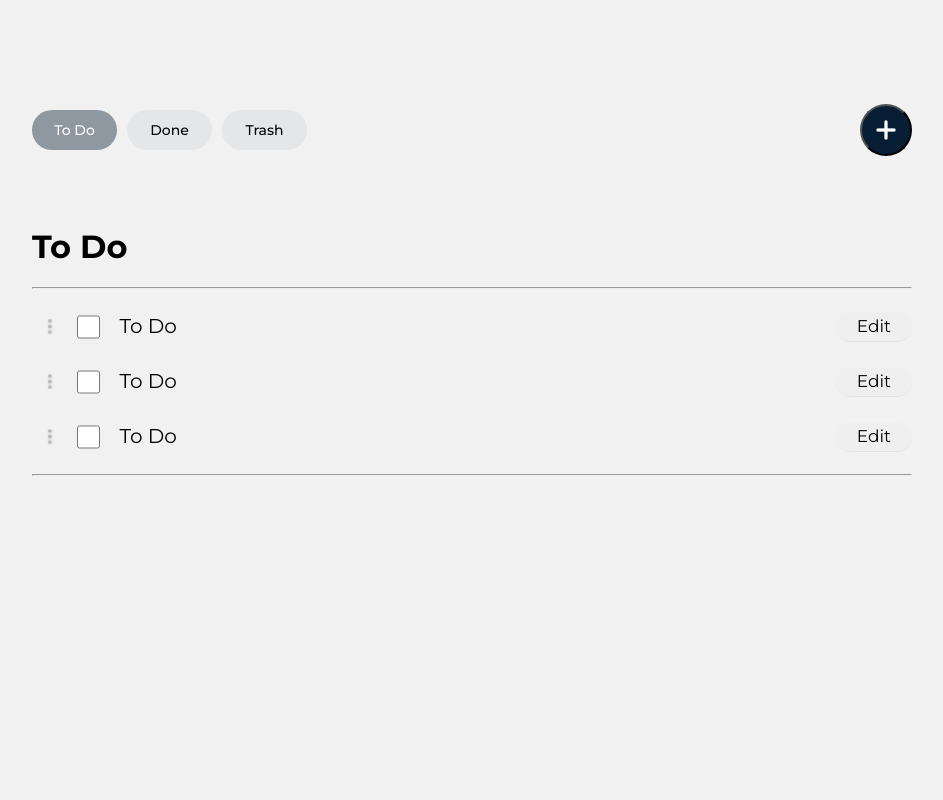
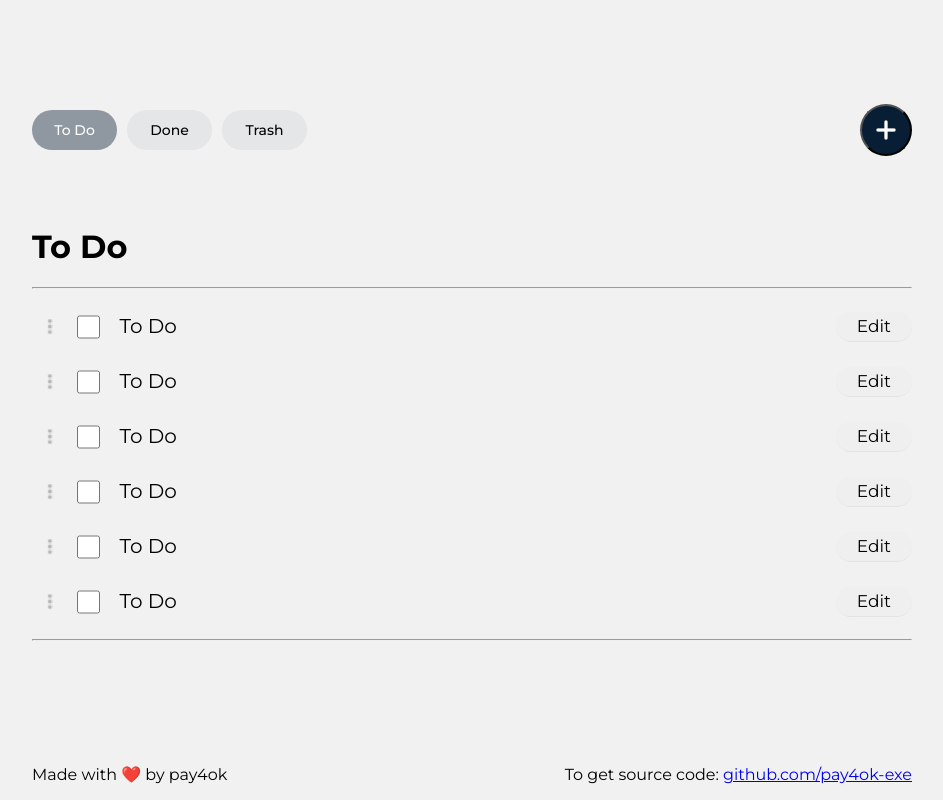
Before and after one commit to pay4ok-exe/Todoshka-React, a React (Vite) app: page / in a window 1280 px wide. Shown: the part 197-997 px from the top of the page, without its empty margins (168-1111 px from the left). Before the commit the page ends 821 px from the top, so only its background shows below. Built offline with nearby package versions, Linux system fonts and the light colour scheme.

Commit message:
Updated Footer Component

```diff
--- a/src/App.css
+++ b/src/App.css
@@ -6,7 +6,7 @@ body{
   font-optical-sizing: auto;
   background-color: #F1F1F1;
   /* width: 100%; */
-  /* height: 100%; */
+  height: 100%;
   /* display: flex; */
   /* justify-content: center; */
 }
@@ -14,8 +14,9 @@ body{
 .App{
   display: flex;
   flex-direction: column;
-  justify-content: space-between;
-  margin: 40px 200px;
+  justify-content: space-around;
+  margin: 40px 200px 10px 200px;
+  height: calc(100vh - 50px);
 }
 
 .Header{
@@ -45,3 +46,12 @@ body{
   width: 70px;
   border-radius: 50%;
 }
+
+.footer{
+  display: flex;
+  justify-content: space-between;
+}
+
+.footer *{
+  font-size:medium;
+}
--- a/src/App.jsx
+++ b/src/App.jsx
@@ -9,7 +9,7 @@ function App() {
     <div className='App'>
       <Header/>
       <Main/>
-      {/* <Footer/> */}
+      <Footer/>
     </div>
   )
 }
--- a/src/components/Footer/index.jsx
+++ b/src/components/Footer/index.jsx
@@ -1,7 +1,8 @@
 function Footer() {
     return (
-      <div>
-        HEllO FROM FOOTER
+      <div className="footer">
+        <p>Made with ❤️ by pay4ok</p>
+        <p>To get source code: <a href="https://github.com/pay4ok-exe">github.com/pay4ok-exe</a></p>
       </div>
     )
   }
--- a/src/components/Main/index.jsx
+++ b/src/components/Main/index.jsx
@@ -24,6 +24,9 @@ function Main() {
               <ToDo/>
               <ToDo/>
               <ToDo/>
+              <ToDo/>
+              <ToDo/>
+              <ToDo/>
           </div>
           <hr/>
 
--- a/src/components/Main/main.css
+++ b/src/components/Main/main.css
@@ -130,12 +130,8 @@
 
 .save{
     margin: 0;
-    /* color: red; */
     text-align: center;
-
     background-color: #081E340D;
-
-    /* padding: 0; */
 }
 
 .edit{
```
